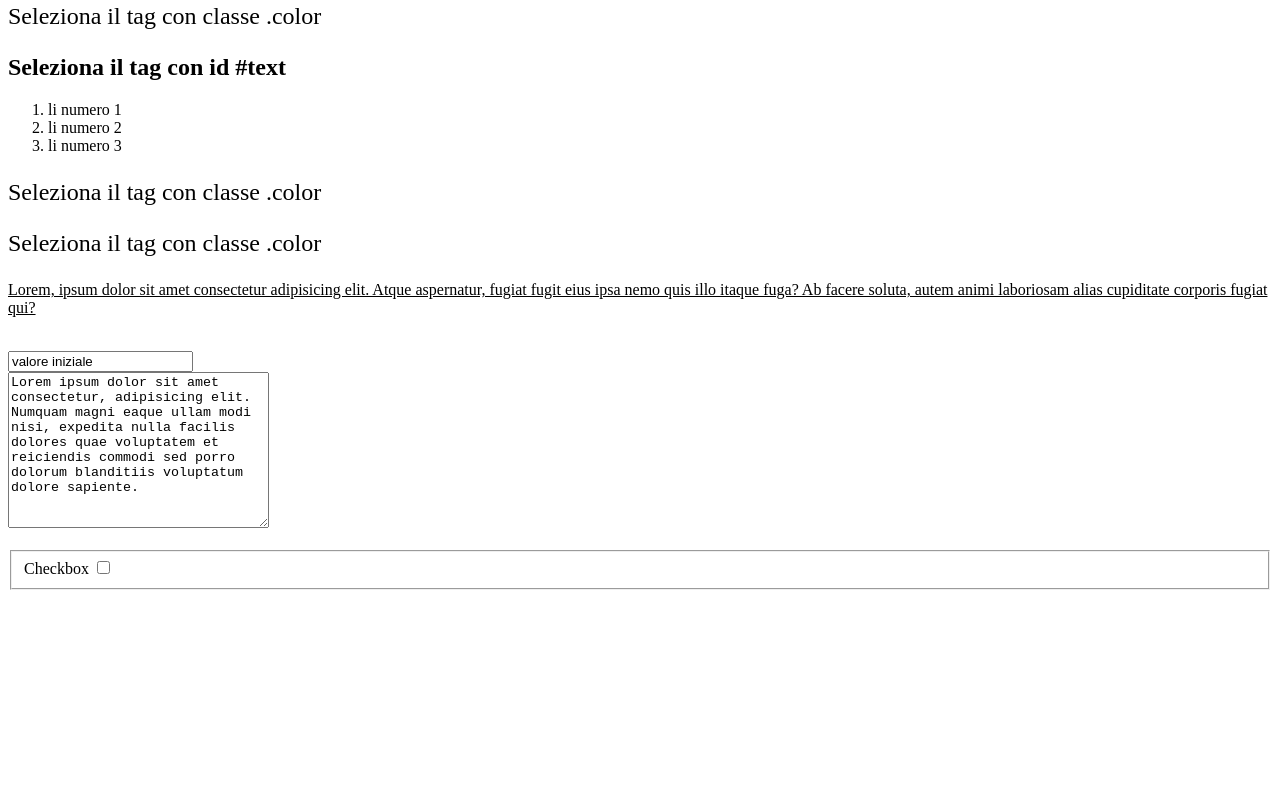
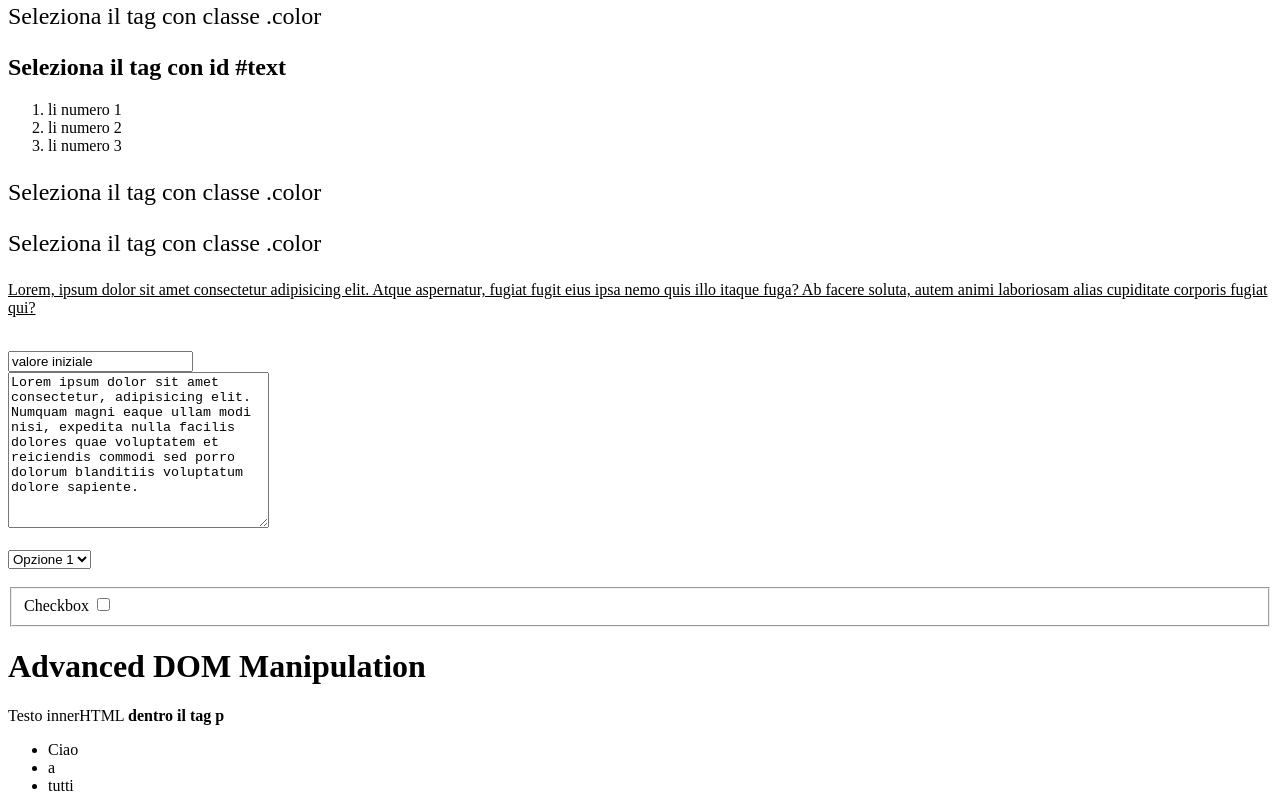
Before and after one commit to Ruma303/js-dom, a plain HTML site: page index.html in a window 1280 px wide. Shown: the part 79-890 px from the top of the page. Before the commit the page ends 800 px from the top, so only its background shows below. Drawn offline with Linux system fonts and the light colour scheme.

Commit message:
aggiornamento

```diff
--- /dev/null
+++ b/advanced.js
@@ -0,0 +1,69 @@
+/* const div = document.querySelector("#div");
+const paragraph = document.querySelector("#paragraph");
+const ul = document.querySelector("#ul");
+const input = document.querySelector("#input");
+const select = document.querySelector("#select");
+const options = document.querySelectorAll("option"); */
+
+//, textContent
+/*
+//paragraph.textContent = "Testo del paragrafo modificato in JavaScript";
+console.log(paragraph.textContent); //Testo innerHTML dentro il tag p
+console.log(paragraph.innerHTML); //Testo innerHTML <strong>dentro il tag p</strong>
+
+paragraph.textContent = `Ciao <em style="color:blue"> a tutti </em>`;
+paragraph.innerHTML = `Ciao <em style="color:blue"> a tutti </em>`;
+*/
+
+
+//, firstChild
+/*
+const first = paragraph.firstChild;
+console.log(first);
+*/
+
+//, nodeValue
+/*
+const first = paragraph.firstChild;
+console.log(first.nodeValue); //Testo innerHTML
+*/
+
+//, splitText()
+/*
+const firstNode = paragraph.firstChild;
+const newText = paragraph.firstChild.splitText(3);
+console.log(newText); //oggetto #text
+console.log(firstNode.nodeValue); //Tes
+console.log(newText.nodeValue); //to innerHTML
+*/
+
+
+//, createElement()
+
+const h3 = document.createElement("h3");
+const newParagraph = document.createElement("p");
+const span = document.createElement("span");
+
+
+//, append() vs appendChild()
+//div.append(h3);
+//div.append(h3, newParagraph, span);
+/*
+div.appendChild(h3);
+div.appendChild(newParagraph);
+div.appendChild(span);
+*/
+
+//, prepend()
+/*
+const h2 = document.createElement('h2');
+h2.textContent = "Elemento aggiunto all'inizio";
+div.prepend(h2);
+*/
+
+//, removeChild()
+/*
+const secondLi = ul.getElementsByTagName("li")[1];
+const removedLi = ul.removeChild(secondLi);
+console.log(removedLi); // <li>a</li>
+*/
--- a/index.html
+++ b/index.html
@@ -1,5 +1,6 @@
 <!DOCTYPE html>
 <html lang="en">
+
 <head>
     <meta charset="UTF-8">
     <meta http-equiv="X-UA-Compatible" content="IE=edge">
@@ -11,6 +12,7 @@
         }
     </style>
 </head>
+
 <body>
     <h1>Inner HTML</h1>
     <p class="color">Seleziona il tag con classe .color</p>
@@ -24,18 +26,42 @@
 
     <p class="color paragraph">Seleziona il tag con classe .color</p>
     <p class="color">Seleziona il tag con classe .color</p>
-    <p id="par" style="text-decoration: underline;">Lorem, ipsum dolor sit amet consectetur adipisicing elit. Atque aspernatur, fugiat fugit eius ipsa nemo quis illo itaque fuga? Ab facere soluta, autem animi laboriosam alias cupiditate corporis fugiat qui?</p>
+    <p id="par" style="text-decoration: underline;">Lorem, ipsum dolor sit amet consectetur adipisicing elit. Atque
+        aspernatur, fugiat fugit eius ipsa nemo quis illo itaque fuga? Ab facere soluta, autem animi laboriosam alias
+        cupiditate corporis fugiat qui?</p>
     <br>
     <input type="text" id="input" value="valore iniziale">
     <br>
-    <textarea id="textarea" cols="30" rows="10">Lorem ipsum dolor sit amet consectetur, adipisicing elit. Numquam magni eaque ullam modi nisi, expedita nulla facilis dolores quae voluptatem et reiciendis commodi sed porro dolorum blanditiis voluptatum dolore sapiente.</textarea>
+    <textarea id="textarea" cols="30"
+        rows="10">Lorem ipsum dolor sit amet consectetur, adipisicing elit. Numquam magni eaque ullam modi nisi, expedita nulla facilis dolores quae voluptatem et reiciendis commodi sed porro dolorum blanditiis voluptatum dolore sapiente.</textarea>
 
+    <br><br>
+    <select id="select">
+        <option value="1">Opzione 1</option>
+        <option value="2">Opzione 2</option>
+        <option value="3">Opzione 3</option>
+    </select>
     <br><br>
     <fieldset>
         <label for="check">Checkbox</label>
-        <input type="checkbox" id="check"/>
+        <input type="checkbox" id="check" />
     </fieldset>
-    <script src="script.js">
-    </script>
+
+
+    <h1>Advanced DOM Manipulation</h1>
+    <p id="paragraph">
+        Testo innerHTML <strong>dentro il tag p</strong>
+    </p>
+
+    <ul id="ul">
+        <li>Ciao</li>
+        <li>a</li>
+        <li>tutti</li>
+    </ul>
+
+
+    <script src="script.js"></script>
+    <script src="advanced.js"></script>
 </body>
+
 </html>
```
Also changed, not shown: script.js (+7 -0 lines).
